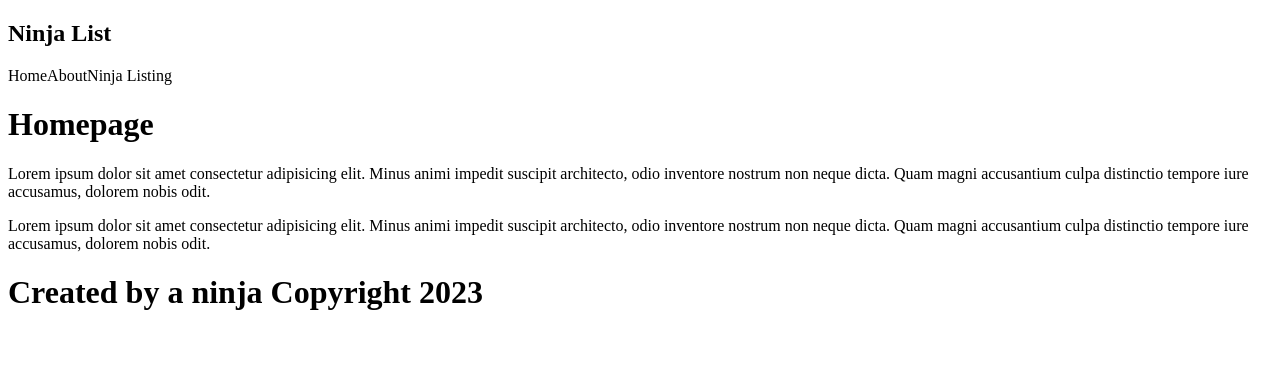
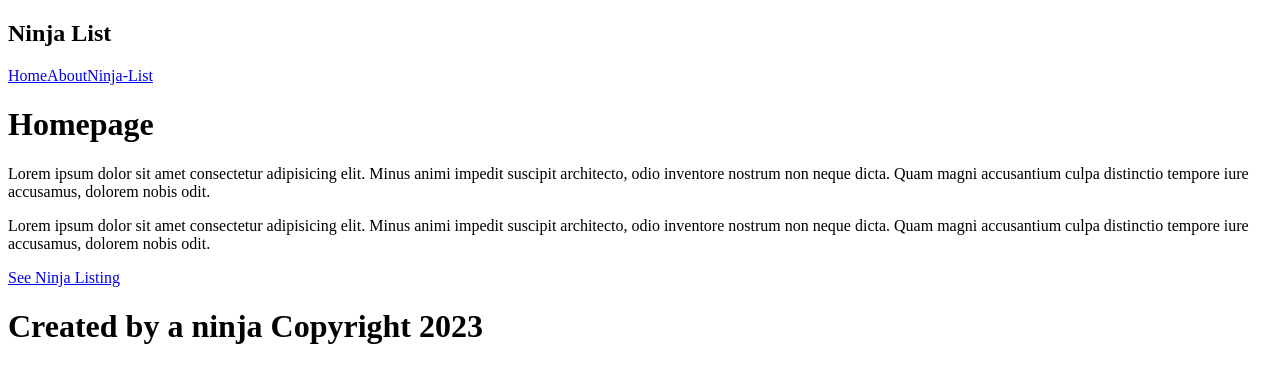
Before and after one commit to AhmedGhoniem01/learning-NextJs, a Next.js app: page / in a window 1280 px wide. Shown: the top 382 px of the page. Built offline with nearby package versions, Linux system fonts and the light colour scheme.

Commit message:
lesson 4

```diff
--- a/components/Navbar.js
+++ b/components/Navbar.js
@@ -1,12 +1,16 @@
+//Importing link component from next to allow url redirects
+
+import Link from "next/link"
+
 export default function Navbar(){
     return(
         <nav>
             <div className="logo">
                 <h1>Ninja List</h1>
             </div>
-            <a>Home</a>
-            <a>About</a>
-            <a>Ninja Listing</a>
+            <Link href='/'>Home</Link>
+            <Link href='/about'>About</Link>
+            <Link href='/ninjas/'>Ninja-List</Link>
       </nav>
 
     )
--- a/pages/index.js
+++ b/pages/index.js
@@ -5,16 +5,24 @@
 //the components can be imported and reused in a page file such as shown and in a similar way as react.
 //Notice the component tag and don't forget to imprt it
 
+import Head from 'next/head'
 import Footer from "@/components/Footer"
 import Navbar from "@/components/Navbar"
+import Link from "next/link";
+import styles from '../styles/Home.module.css'
 
 export default function Home() {
   return (
     <>
       <Navbar />
+
       <h1>Homepage</h1>
       <p>Lorem ipsum dolor sit amet consectetur adipisicing elit. Minus animi impedit suscipit architecto, odio inventore nostrum non neque dicta. Quam magni accusantium culpa distinctio tempore iure accusamus, dolorem nobis odit.</p>
       <p>Lorem ipsum dolor sit amet consectetur adipisicing elit. Minus animi impedit suscipit architecto, odio inventore nostrum non neque dicta. Quam magni accusantium culpa distinctio tempore iure accusamus, dolorem nobis odit.</p>
+      <Link href="/ninjas/">
+        <p>See Ninja Listing</p>
+      </Link>
+
       <Footer />
     </>
   );
```
